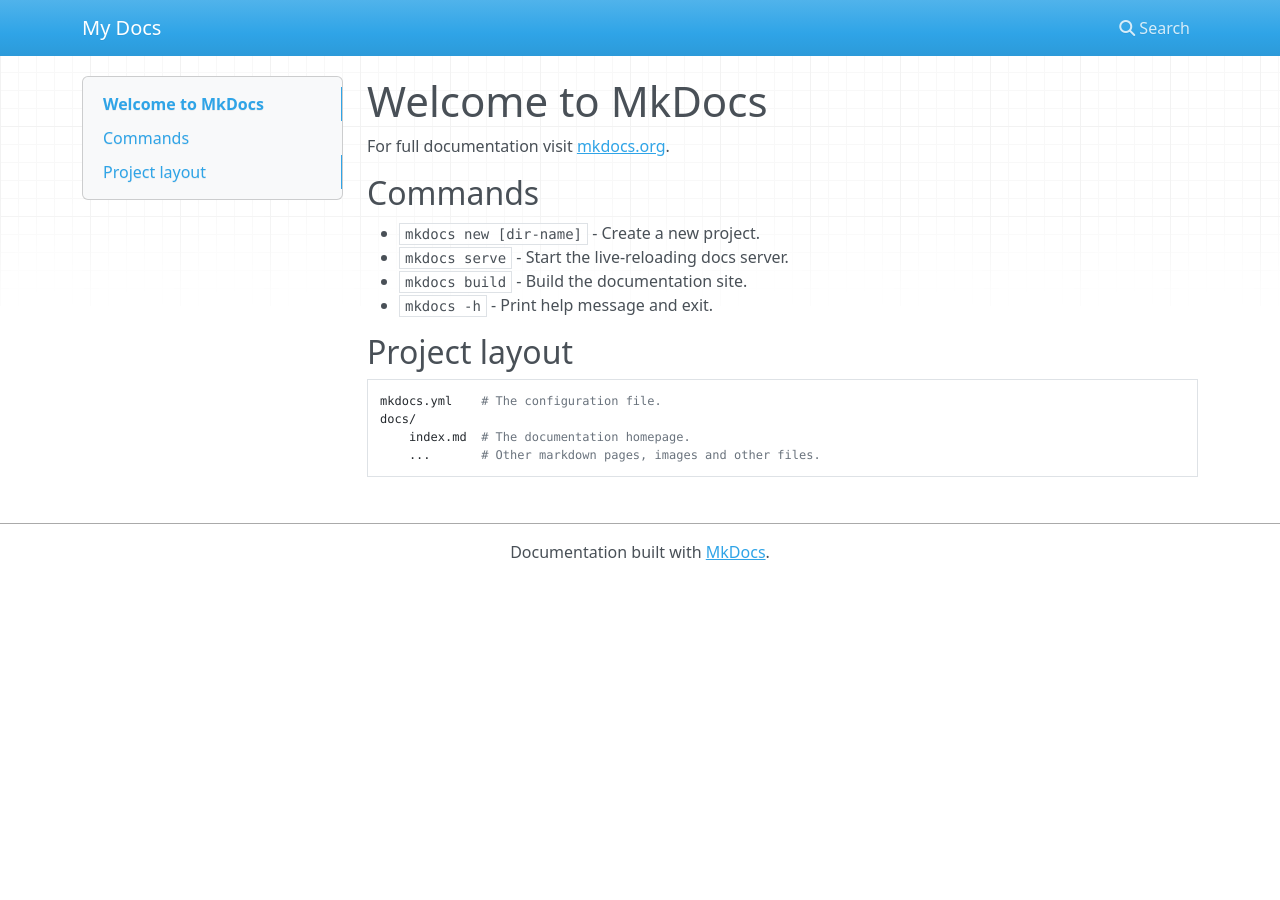
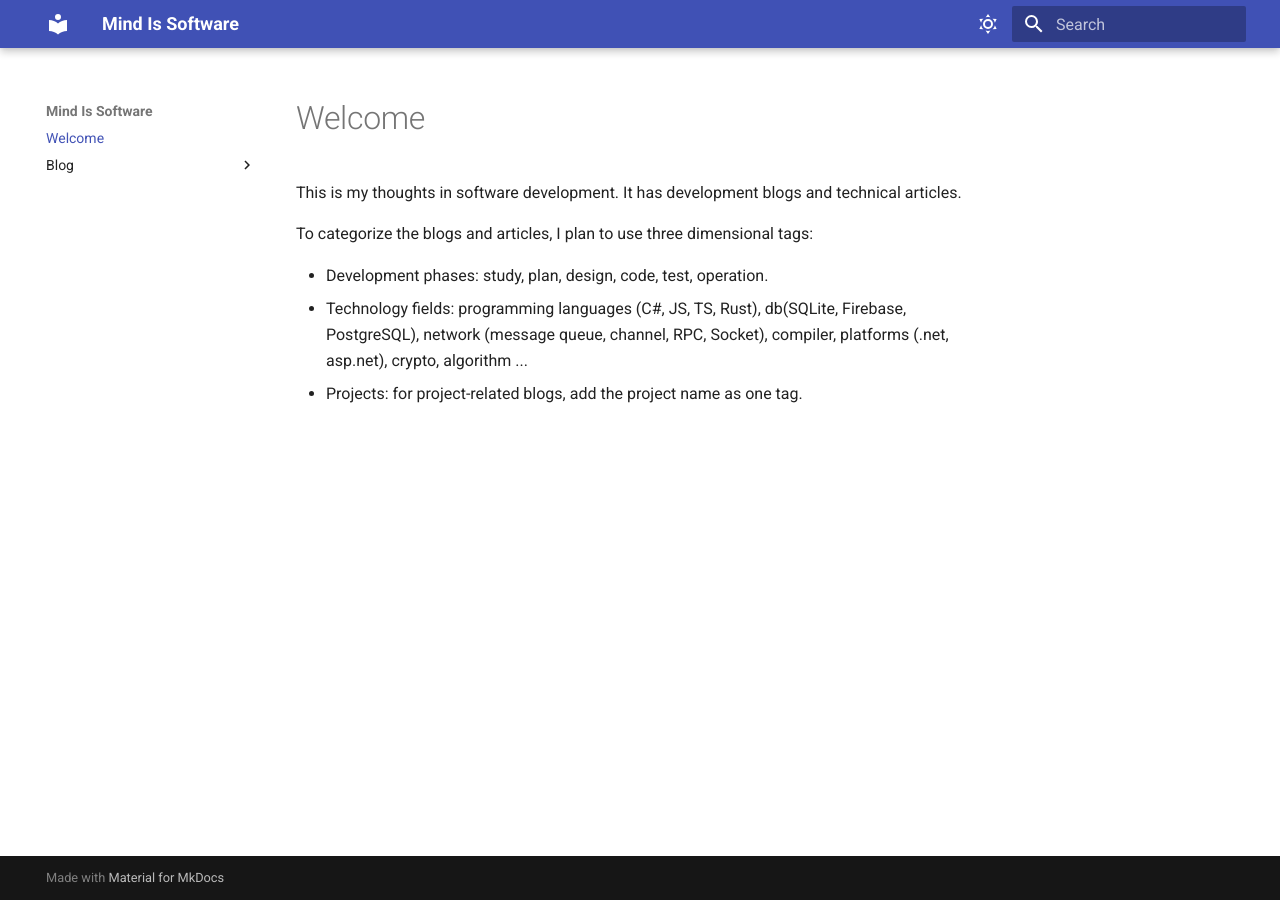
Before and after one commit to YingLiu4203/mindissoftware2, an MkDocs documentation site: the page built from docs/index.md, in a window 1280 px wide. Built offline with MkDocs 1.6.1 and Material for MkDocs 9.7.7, drawn with Linux system fonts in a browser that asks for light colours; nearby versions of some CDN libraries.

Commit message:
add draft blog

```diff
--- a/docs/index.md
+++ b/docs/index.md
@@ -1,17 +1,9 @@
-# Welcome to MkDocs
+# Welcome
 
-For full documentation visit [mkdocs.org](https://www.mkdocs.org).
+This is my thoughts in software development. It has development blogs and technical articles.
 
-## Commands
+To categorize the blogs and articles, I plan to use three dimensional tags:
 
-* `mkdocs new [dir-name]` - Create a new project.
-* `mkdocs serve` - Start the live-reloading docs server.
-* `mkdocs build` - Build the documentation site.
-* `mkdocs -h` - Print help message and exit.
-
-## Project layout
-
-    mkdocs.yml    # The configuration file.
-    docs/
-        index.md  # The documentation homepage.
-        ...       # Other markdown pages, images and other files.
+- Development phases: study, plan, design, code, test, operation.
+- Technology fields: programming languages (C#, JS, TS, Rust), db(SQLite, Firebase, PostgreSQL), network (message queue, channel, RPC, Socket), compiler, platforms (.net, asp.net), crypto, algorithm ...
+- Projects: for project-related blogs, add the project name as one tag.
--- a/mkdocs.yml
+++ b/mkdocs.yml
@@ -1 +1,55 @@
-site_name: My Docs
+site_name: Mind Is Software
+
+theme:
+  name: material
+  palette:
+    # Palette toggle for dark mode
+    - media: '(prefers-color-scheme: dark)'
+      scheme: slate
+      toggle:
+        icon: material/weather-night
+        name: Switch to light mode
+
+    # Palette toggle for light mode
+    - media: '(prefers-color-scheme: light)'
+      scheme: default
+      toggle:
+        icon: material/weather-sunny
+        name: Switch to dark mode
+
+plugins:
+  - search
+  - blog
+
+markdown_extensions:
+  # Python Markdown
+  - abbr
+  - admonition
+  - attr_list
+  - def_list
+  - footnotes
+  - md_in_html
+  - toc:
+      permalink: true
+
+  # Python Markdown Extensions
+  - pymdownx.arithmatex:
+      generic: true
+  - pymdownx.betterem:
+      smart_enable: all
+  - pymdownx.caret
+  - pymdownx.details
+  - pymdownx.emoji:
+      emoji_index: !!python/name:material.extensions.emoji.twemoji
+      emoji_generator: !!python/name:material.extensions.emoji.to_svg
+  - pymdownx.highlight
+  - pymdownx.inlinehilite
+  - pymdownx.keys
+  - pymdownx.mark
+  - pymdownx.smartsymbols
+  - pymdownx.superfences
+  - pymdownx.tabbed:
+      alternate_style: true
+  - pymdownx.tasklist:
+      custom_checkbox: true
+  - pymdownx.tilde
--- /dev/null
+++ b/requirements.txt
@@ -0,0 +1 @@
+mkdocs-material == 9.5.14
```
Also changed, not shown: docs/blog/index.md (added, +1 -0 lines), docs/blog/posts/2024-03/sovereign_closure.md (added, +19 -0 lines).
